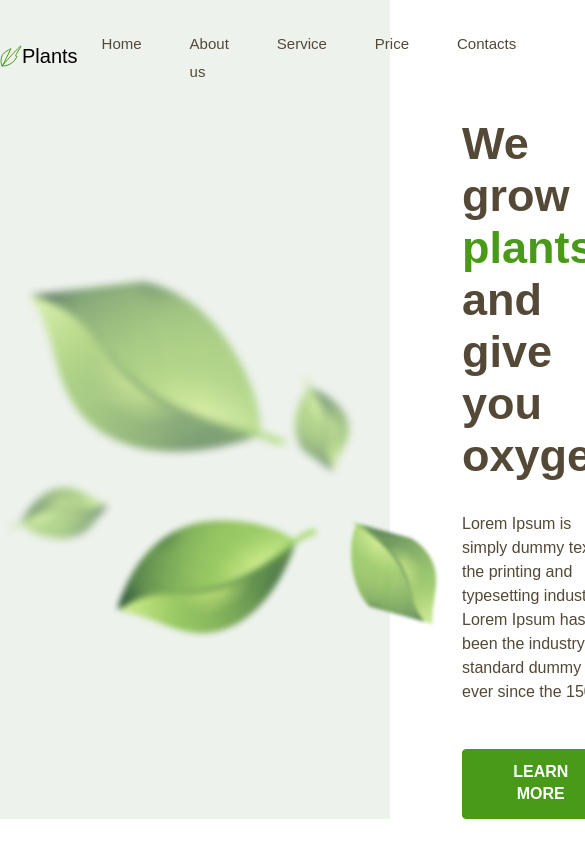
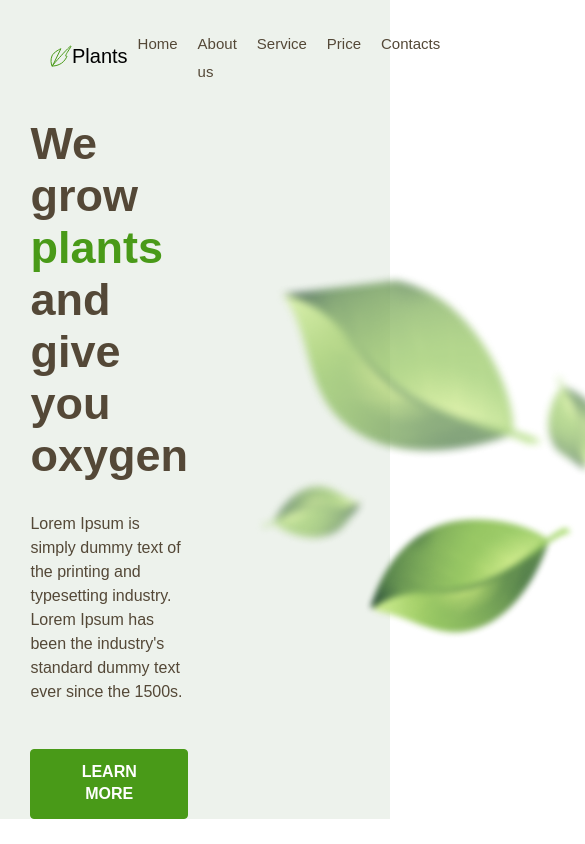
Before and after one commit to wildmakaka/rss-preschool-2022q4, a website: page plants/index.html in a window 390 px wide. Shown: the top 844 px of the page, 585 px wide, since content can reach past the window. Drawn offline with Linux system fonts and the light colour scheme.

Commit message:
feat: improve design

```diff
--- a/plants/index.html
+++ b/plants/index.html
@@ -52,12 +52,9 @@
     </header>
     <section id="home" class="welcome">
       <div class="wrapper welcome__wrapper">
-        <img
-          src="./src/img/welcome/leafs.png"
-          class="welcome__image"
-          alt="welcome content"
-        />
-
+        <div class="welcome__image">
+          <img src="./src/img/welcome/leafs.png" alt="welcome image" />
+        </div>
         <div class="welcome__content">
           <h1 class="welcome__title">
             We grow <span class="welcome_colored">plants</span> and give you
@@ -93,11 +90,9 @@
           </p>
         </div>
 
-        <img
-          src="./src/img/about/houseplant.png"
-          class="about__image"
-          alt="about us content"
-        />
+        <div class="about__image">
+          <img src="./src/img/about/houseplant.png" alt="about us content" />
+        </div>
       </div>
     </section>
 
@@ -119,8 +114,6 @@
               <button class="button button_colored">Planting</button>
             </div>
           </div>
-
-          <br /><br />
 
           <div class="layout-3-column strategy-wrapper">
             <article class="strategy block-shadowed">
@@ -279,8 +272,13 @@
 
     <footer class="footer">
       <div class="wrapper footer__wrapper">
-        © 2022 <a href="https://github.com/webmakaka/rsschool-cv">github</a>
-        <a href="https://rs.school/js-stage0/">Rolling Scopes School</a>
+        <div>
+          © 2022 <a href="https://github.com/webmakaka/rsschool-cv">github</a>
+        </div>
+
+        <div>
+          <a href="https://rs.school/js-stage0/">Rolling Scopes School</a>
+        </div>
 
         <div class="footer__buttons">
           <img
--- a/plants/src/sass/abstract/_constants.scss
+++ b/plants/src/sass/abstract/_constants.scss
@@ -2,28 +2,18 @@ $color-background-primary: #edf2ec;
 $color-background-light: #ffffff;
 
 $color-text-nav: #544837;
-$color-text-nav-hover: #e06733;
 
 $color-text: #544837;
 $color-primary: #499a18;
 $color-additional: #e06733;
 
-$color-link: #1943ef;
-$color-tag: #f5f5f5;
+$color-light: #ffffff;
+$color-border: #d7d7d7;
 
-$color-heading: #2f281e;
-$color-border: #d7d7d7;
 $color-hovered: #bcd0e5;
-$color-light: #ffffff;
-$color-hamburger: #173a56;
-$color-overlay: rgba(80, 80, 80, 0.4);
 
-$color-violet: #7752be;
-$color-yellow: #fab005;
 $color-red: #f03e3d;
-$color-blue: #4dadf7;
 
 $content-width: 1440px;
 $tablet-width: 768px;
-$mobile-big-width: 414px;
-$mobile-small-width: 320px;
+$mobile-width: 380px;
--- a/plants/src/sass/abstract/_mixins.scss
+++ b/plants/src/sass/abstract/_mixins.scss
@@ -27,13 +27,7 @@
 }
 
 @mixin media-mobile {
-  @media (max-width: $mobile-big-width) {
+  @media (max-width: $mobile-width) {
     @content;
   }
 }
-
-@mixin media-mobilesmall {
-  @media (max-width: $mobile-small-width) {
-    @content;
-  }
-}
--- a/plants/src/sass/components/_about.scss
+++ b/plants/src/sass/components/_about.scss
@@ -1,15 +1,34 @@
 .about {
   background: $color-background-light;
+  overflow: hidden;
 }
 
 .about__wrapper {
   display: flex;
   justify-content: space-between;
   align-items: center;
+
+  @include media-tablet {
+    display: block;
+    margin-top: 50px;
+  }
+
+  @include media-mobile {
+    display: block;
+    margin-top: 50px;
+  }
 }
 
 .about__content {
   padding-right: 65px;
+
+  @include media-tablet {
+    padding-right: 0px;
+  }
+
+  @include media-mobile {
+    padding-right: 0px;
+  }
 }
 
 .about__title {
@@ -41,3 +60,15 @@
     }
   }
 }
+
+.about__image {
+  @include media-tablet {
+    width: 50%;
+    height: 50%;
+  }
+
+  @include media-mobile {
+    width: 30%;
+    height: 30%;
+  }
+}
--- a/plants/src/sass/components/_contacts.scss
+++ b/plants/src/sass/components/_contacts.scss
@@ -1,6 +1,7 @@
 .contacts {
   padding-top: 40px;
   background: $color-background-primary;
+  overflow: hidden;
 }
 
 .contacts__title {
--- a/plants/src/sass/components/_navigation.scss
+++ b/plants/src/sass/components/_navigation.scss
@@ -16,6 +16,16 @@
   }
 
   a:hover {
-    color: $color-text-nav-hover;
+    color: $color-additional;
+  }
+
+  @include media-tablet {
+    padding: 0 10px;
   }
 }
+
+.header__navigation {
+  @include media-mobile {
+    display: none;
+  }
+}
--- a/plants/src/sass/components/_service.scss
+++ b/plants/src/sass/components/_service.scss
@@ -29,4 +29,5 @@
 
 .service__buttons__item {
   margin: 0 25px;
+  padding-bottom: 30px;
 }
--- a/plants/src/sass/components/_welcome.scss
+++ b/plants/src/sass/components/_welcome.scss
@@ -6,11 +6,18 @@
   display: flex;
   justify-content: space-between;
   align-items: center;
+  flex-flow: row-reverse;
 }
 
 .welcome__content {
   padding-right: 65px;
   width: 650px;
+
+  order: 1;
+
+  @include media-tablet {
+    order: 2;
+  }
 }
 
 .welcome__title {
@@ -42,3 +49,15 @@
     }
   }
 }
+
+.welcome__image {
+  order: 2;
+  @include media-tablet {
+    order: 1;
+    width: 30%;
+    height: 30%;
+  }
+  @include media-mobile {
+    display: none;
+  }
+}
--- a/plants/src/sass/layouts/_footer.scss
+++ b/plants/src/sass/layouts/_footer.scss
@@ -8,6 +8,14 @@
   display: flex;
   align-items: center;
   justify-content: space-between;
+
+  @include media-tablet {
+    display: block;
+  }
+
+  @include media-mobile {
+    display: block;
+  }
 }
 
 .footer-navigation {
--- a/plants/src/sass/layouts/_header.scss
+++ b/plants/src/sass/layouts/_header.scss
@@ -8,6 +8,14 @@
   display: flex;
   align-items: center;
   justify-content: space-between;
+
+  @include media-tablet {
+    padding-left: 50px;
+  }
+
+  @include media-mobile {
+    padding-left: 25px;
+  }
 }
 
 .header__logo-line {
--- a/plants/src/sass/layouts/_wrapper.scss
+++ b/plants/src/sass/layouts/_wrapper.scss
@@ -1,4 +1,13 @@
 .wrapper {
   max-width: $content-width;
   margin: auto;
+  padding: 0 109px;
+
+  @include media-tablet {
+    padding: 0 50px;
+  }
+
+  @include media-mobile {
+    padding: 0 25px;
+  }
 }
```
Also changed, not shown: plants/src/sass/style.css, 1 other file.
